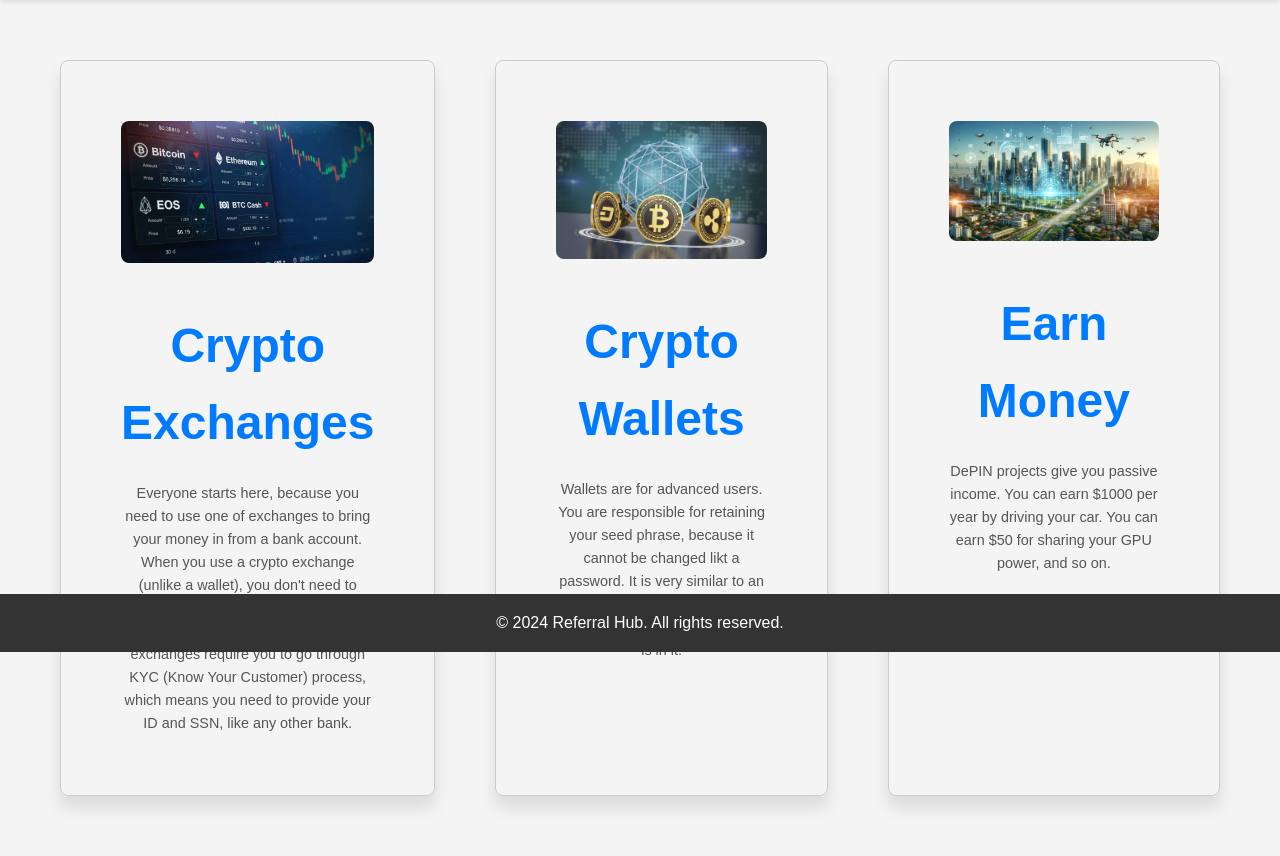
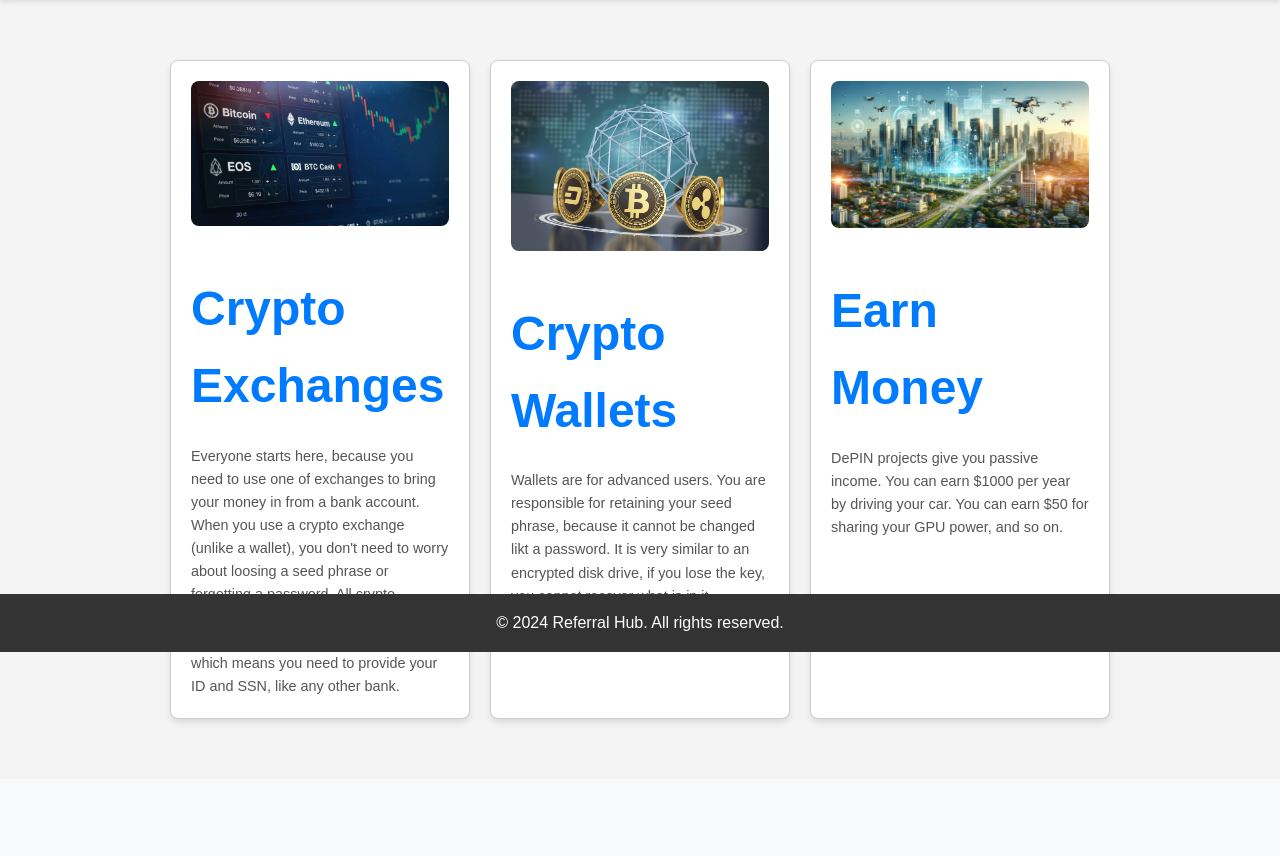
Before and after one commit to BusyStas/stasclub, a Flask app: page / in a window 1280 px wide. Shown: the part 148-1004 px from the top of the page. After the commit the page ends 873 px from the top, so only its background shows below. Run offline with Flask 3, Linux system fonts and the light colour scheme.

Commit message:
revert padding

```diff
--- a/templates/exchanges.html
+++ b/templates/exchanges.html
@@ -18,7 +18,7 @@
             flex-direction: column; /* Stack content vertically */
             border: 1px solid #ccc;
             border-radius: 8px;
-            padding: 10px;
+            padding: 20px;
             width: 100%;
             box-shadow: 0 4px 6px rgba(0, 0, 0, 0.1);
         }
--- a/templates/index.html
+++ b/templates/index.html
@@ -27,13 +27,21 @@
             gap: 60px;
             padding: 60px;
         }
+        .box-container {
+            display: flex;
+            flex-wrap: wrap; /* Enable wrapping for responsiveness */
+            justify-content: center; /* Center align the boxes */
+            gap: 20px; /* Add spacing between boxes */
+        }
         .box {
-            text-align: center;
-            border: 1px solid #ccc;
-            border-radius: 8px;
-            padding: 60px;
-            width: 600px;
-            box-shadow: 0 12px 16px rgba(0, 0, 0, 0.1);
+            flex: 1 1 calc(33.333% - 20px); /* Adjust width for three boxes with spacing */
+            max-width: 300px; /* Optional: Set a max width for each box */
+            min-width: 200px; /* Optional: Set a minimum width for smaller screens */
+            box-shadow: 0 4px 6px rgba(0, 0, 0, 0.1); /* Add shadow for floating effect */
+            border: 1px solid #ccc; /* Optional: Add a border */
+            border-radius: 8px; /* Optional: Add rounded corners */
+            padding: 20px;
+            background-color: #fff; /* Optional: Set background color */
         }
         .box img {
             max-width: 100%;
@@ -65,6 +73,7 @@
         <h1>Welcome to Crypto Hub</h1>
     </header>
     <main class="main-container">
+        <div class="box-container">
             <div class="box">
                 <img src="{{ url_for('static', filename='images/page_exchanges.webp') }}" alt="Exchanges">
                 <a href="{{ url_for('exchanges') }}"><h2>Crypto Exchanges</h2></a>
@@ -92,6 +101,7 @@
                     You can earn $50 for sharing your GPU power, and so on.
                 </p>
             </div>
+        </div>
     </main>
     <footer>
         <p>© 2024 Referral Hub. All rights reserved.</p>
```
Lines whose indentation alone changed are shown as unchanged.
